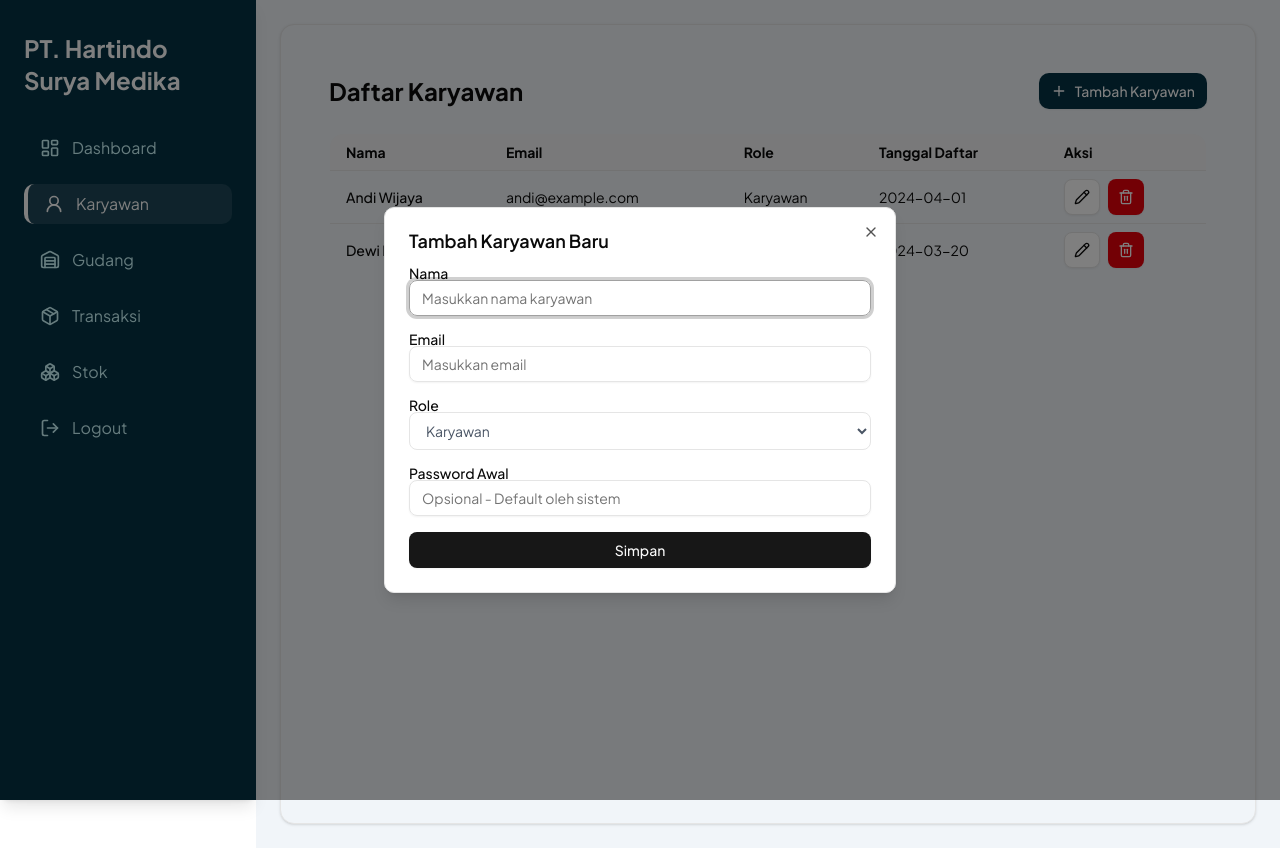
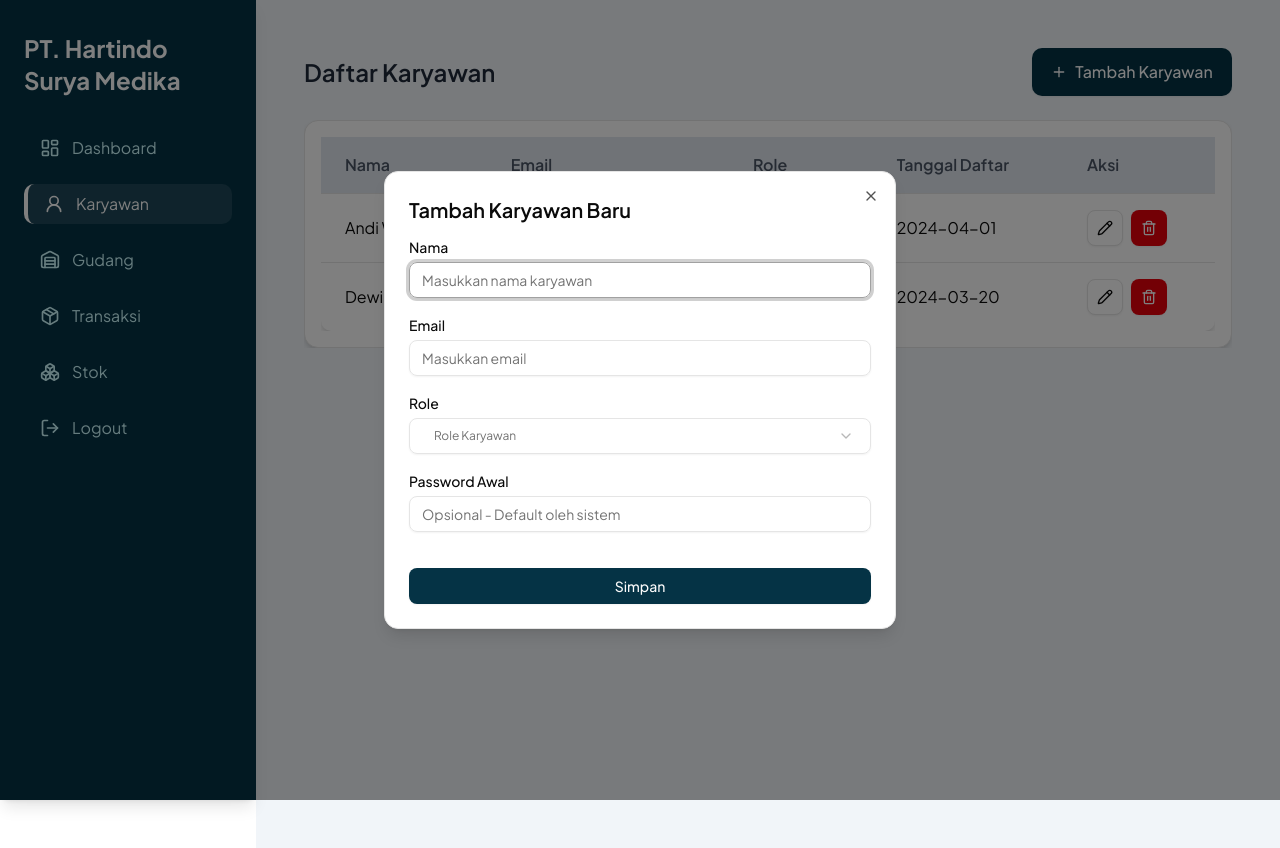
Before and after one commit to novalnabihan/SCM-SuryaMedika, a Next.js app: page /karyawan in a window 1280 px wide. Both pictures are taken after a click on the button "Tambah Karyawan". Built offline with nearby package versions, Linux system fonts and the light colour scheme.

Commit message:
style: fix UI Karyawan page

```diff
--- /dev/null
+++ b/app/components/ui/select.jsx
@@ -0,0 +1,166 @@
+"use client"
+
+import * as React from "react"
+import * as SelectPrimitive from "@radix-ui/react-select"
+import { CheckIcon, ChevronDownIcon, ChevronUpIcon } from "lucide-react"
+
+import { cn } from "@/lib/utils"
+
+function Select({
+  ...props
+}) {
+  return <SelectPrimitive.Root data-slot="select" {...props} />;
+}
+
+function SelectGroup({
+  ...props
+}) {
+  return <SelectPrimitive.Group data-slot="select-group" {...props} />;
+}
+
+function SelectValue({
+  ...props
+}) {
+  return <SelectPrimitive.Value data-slot="select-value" {...props} />;
+}
+
+function SelectTrigger({
+  className,
+  size = "default",
+  children,
+  ...props
+}) {
+  return (
+    <SelectPrimitive.Trigger
+      data-slot="select-trigger"
+      data-size={size}
+      className={cn(
+        "border-input data-[placeholder]:text-muted-foreground [&_svg:not([class*='text-'])]:text-muted-foreground focus-visible:border-ring focus-visible:ring-ring/50 aria-invalid:ring-destructive/20 dark:aria-invalid:ring-destructive/40 aria-invalid:border-destructive dark:bg-input/30 dark:hover:bg-input/50 flex w-fit items-center justify-between gap-2 rounded-md border bg-transparent px-3 py-2 text-sm whitespace-nowrap shadow-xs transition-[color,box-shadow] outline-none focus-visible:ring-[3px] disabled:cursor-not-allowed disabled:opacity-50 data-[size=default]:h-9 data-[size=sm]:h-8 *:data-[slot=select-value]:line-clamp-1 *:data-[slot=select-value]:flex *:data-[slot=select-value]:items-center *:data-[slot=select-value]:gap-2 [&_svg]:pointer-events-none [&_svg]:shrink-0 [&_svg:not([class*='size-'])]:size-4",
+        className
+      )}
+      {...props}>
+      {children}
+      <SelectPrimitive.Icon asChild>
+        <ChevronDownIcon className="size-4 opacity-50" />
+      </SelectPrimitive.Icon>
+    </SelectPrimitive.Trigger>
+  );
+}
+
+function SelectContent({
+  className,
+  children,
+  position = "popper",
+  ...props
+}) {
+  return (
+    <SelectPrimitive.Portal>
+      <SelectPrimitive.Content
+        data-slot="select-content"
+        className={cn(
+          "bg-popover text-popover-foreground data-[state=open]:animate-in data-[state=closed]:animate-out data-[state=closed]:fade-out-0 data-[state=open]:fade-in-0 data-[state=closed]:zoom-out-95 data-[state=open]:zoom-in-95 data-[side=bottom]:slide-in-from-top-2 data-[side=left]:slide-in-from-right-2 data-[side=right]:slide-in-from-left-2 data-[side=top]:slide-in-from-bottom-2 relative z-50 max-h-(--radix-select-content-available-height) min-w-[8rem] origin-(--radix-select-content-transform-origin) overflow-x-hidden overflow-y-auto rounded-md border shadow-md",
+          position === "popper" &&
+            "data-[side=bottom]:translate-y-1 data-[side=left]:-translate-x-1 data-[side=right]:translate-x-1 data-[side=top]:-translate-y-1",
+          className
+        )}
+        position={position}
+        {...props}>
+        <SelectScrollUpButton />
+        <SelectPrimitive.Viewport
+          className={cn("p-1", position === "popper" &&
+            "h-[var(--radix-select-trigger-height)] w-full min-w-[var(--radix-select-trigger-width)] scroll-my-1")}>
+          {children}
+        </SelectPrimitive.Viewport>
+        <SelectScrollDownButton />
+      </SelectPrimitive.Content>
+    </SelectPrimitive.Portal>
+  );
+}
+
+function SelectLabel({
+  className,
+  ...props
+}) {
+  return (
+    <SelectPrimitive.Label
+      data-slot="select-label"
+      className={cn("text-muted-foreground px-2 py-1.5 text-xs", className)}
+      {...props} />
+  );
+}
+
+function SelectItem({
+  className,
+  children,
+  ...props
+}) {
+  return (
+    <SelectPrimitive.Item
+      data-slot="select-item"
+      className={cn(
+        "focus:bg-accent focus:text-accent-foreground [&_svg:not([class*='text-'])]:text-muted-foreground relative flex w-full cursor-default items-center gap-2 rounded-sm py-1.5 pr-8 pl-2 text-sm outline-hidden select-none data-[disabled]:pointer-events-none data-[disabled]:opacity-50 [&_svg]:pointer-events-none [&_svg]:shrink-0 [&_svg:not([class*='size-'])]:size-4 *:[span]:last:flex *:[span]:last:items-center *:[span]:last:gap-2",
+        className
+      )}
+      {...props}>
+      <span className="absolute right-2 flex size-3.5 items-center justify-center">
+        <SelectPrimitive.ItemIndicator>
+          <CheckIcon className="size-4" />
+        </SelectPrimitive.ItemIndicator>
+      </span>
+      <SelectPrimitive.ItemText>{children}</SelectPrimitive.ItemText>
+    </SelectPrimitive.Item>
+  );
+}
+
+function SelectSeparator({
+  className,
+  ...props
+}) {
+  return (
+    <SelectPrimitive.Separator
+      data-slot="select-separator"
+      className={cn("bg-border pointer-events-none -mx-1 my-1 h-px", className)}
+      {...props} />
+  );
+}
+
+function SelectScrollUpButton({
+  className,
+  ...props
+}) {
+  return (
+    <SelectPrimitive.ScrollUpButton
+      data-slot="select-scroll-up-button"
+      className={cn("flex cursor-default items-center justify-center py-1", className)}
+      {...props}>
+      <ChevronUpIcon className="size-4" />
+    </SelectPrimitive.ScrollUpButton>
+  );
+}
+
+function SelectScrollDownButton({
+  className,
+  ...props
+}) {
+  return (
+    <SelectPrimitive.ScrollDownButton
+      data-slot="select-scroll-down-button"
+      className={cn("flex cursor-default items-center justify-center py-1", className)}
+      {...props}>
+      <ChevronDownIcon className="size-4" />
+    </SelectPrimitive.ScrollDownButton>
+  );
+}
+
+export {
+  Select,
+  SelectContent,
+  SelectGroup,
+  SelectItem,
+  SelectLabel,
+  SelectScrollDownButton,
+  SelectScrollUpButton,
+  SelectSeparator,
+  SelectTrigger,
+  SelectValue,
+}
--- a/app/karyawan/page.js
+++ b/app/karyawan/page.js
@@ -1,4 +1,4 @@
-'use client'
+"use client";
 
 import { useState } from "react";
 import {
@@ -8,11 +8,28 @@
   DialogHeader,
   DialogTitle,
 } from "@/app/components/ui/dialog";
-import { Card } from "@/app/components/ui/card";
 import { Input } from "@/app/components/ui/input";
 import { Label } from "@/app/components/ui/label";
 import { Button } from "@/app/components/ui/button";
+import { Card } from "@/app/components/ui/card";
+import { ScrollArea } from "@/app/components/ui/scroll-area";
 import { Pencil, Trash2, Plus } from "lucide-react";
+import {
+  Select,
+  SelectTrigger,
+  SelectContent,
+  SelectItem,
+  SelectLabel,
+} from "@/app/components/ui/select"; // Pastikan import benar
+import {
+  Table,
+  TableBody,
+  TableCell,
+  TableHead,
+  TableHeader,
+  TableRow,
+} from "@/app/components/ui/table";
+import { SelectGroup } from "@radix-ui/react-select";
 
 export default function KaryawanPage() {
   const [openDialog, setOpenDialog] = useState(false);
@@ -35,89 +52,142 @@
   ];
 
   return (
-  <Card className="p-6 bg-slate-100 min-h-screen">
-    <div className="p-6">
+    <div className="p-6 bg-slate-100 min-h-screen">
+      {/* Header */}
       <div className="flex justify-between items-center mb-6">
-        <h1 className="text-2xl font-bold">Daftar Karyawan</h1>
+        <h1 className="text-2xl font-semibold text-gray-800">
+          Daftar Karyawan
+        </h1>
         <Dialog open={openDialog} onOpenChange={setOpenDialog}>
           <DialogTrigger asChild>
-            <Button className="flex items-center gap-2 bg-cyan-950 hover:bg-cyan-900 text-white px-6 py-3 rounded-lg">
-              <Plus className="w-4 h-4" />
+            <Button className="flex items-center gap-2 bg-cyan-950 hover:bg-cyan-900 text-white px-5 py-6 rounded-lg min-w-[200px] text-base">
+              <Plus className="w-5 h-5" />
               Tambah Karyawan
             </Button>
           </DialogTrigger>
-          <DialogContent className="max-w-md">
+          <DialogContent className="max-w-4xl p-6 bg-white rounded-xl shadow-lg">
             <DialogHeader>
-              <DialogTitle>Tambah Karyawan Baru</DialogTitle>
+              <DialogTitle className="text-xl font-semibold">
+                Tambah Karyawan Baru
+              </DialogTitle>
             </DialogHeader>
-            <div className="space-y-4">
+            <div className="space-y-5">
+              {/* Nama */}
               <div>
                 <Label htmlFor="nama">Nama</Label>
-                <Input id="nama" placeholder="Masukkan nama karyawan" />
+                <Input
+                  id="nama"
+                  placeholder="Masukkan nama karyawan"
+                  className="mt-2"
+                />
               </div>
+              {/* Email */}
               <div>
                 <Label htmlFor="email">Email</Label>
-                <Input id="email" type="email" placeholder="Masukkan email" />
+                <Input
+                  id="email"
+                  type="email"
+                  placeholder="Masukkan email"
+                  className="mt-2"
+                />
               </div>
+              {/* Role */}
               <div>
                 <Label htmlFor="role">Role</Label>
-                <select
-                  id="role"
-                  className="w-full border rounded-md px-3 py-2 text-sm text-gray-600"
-                >
-                  <option value="karyawan">Karyawan</option>
-                  <option value="manager">Manager</option>
-                </select>
+                <Select>
+                  <SelectTrigger className="w-full py-3 px-4 text-base text-gray-600 border rounded-md mt-2">
+                    <SelectGroup>
+                      <SelectLabel>Role Karyawan</SelectLabel>
+                    </SelectGroup>
+                  </SelectTrigger>
+                  <SelectContent>
+                    <SelectItem value="karyawan">Karyawan</SelectItem>
+                    <SelectItem value="manager">Manager</SelectItem>
+                  </SelectContent>
+                </Select>
               </div>
+              {/* Password */}
               <div>
                 <Label htmlFor="password">Password Awal</Label>
                 <Input
                   id="password"
                   type="password"
                   placeholder="Opsional - Default oleh sistem"
+                  className="mt-2"
                 />
               </div>
-              <Button className="w-full">Simpan</Button>
+              {/* Button */}
+              <Button className="w-full bg-cyan-950 hover:bg-cyan-900 mt-4">
+                Simpan
+              </Button>
             </div>
           </DialogContent>
         </Dialog>
       </div>
 
+      {/* Table */}
       <div className="overflow-x-auto">
-        <table className="min-w-full border rounded-xl overflow-hidden">
-          <thead className="bg-gray-100 text-left text-sm">
-            <tr>
-              <th className="px-4 py-2">Nama</th>
-              <th className="px-4 py-2">Email</th>
-              <th className="px-4 py-2">Role</th>
-              <th className="px-4 py-2">Tanggal Daftar</th>
-              <th className="px-4 py-2">Aksi</th>
-            </tr>
-          </thead>
-          <tbody>
+        <Card className="p-4 shadow-md rounded-xl">
+          <ScrollArea>
+            <Table className="min-w-full bg-white  rounded-lg shadow-md">
+              <TableHeader>
+                <TableRow className="bg-slate-200">
+                  <TableHead className="px-6 py-4 text-base font-semibold text-gray-600">
+                    Nama
+                  </TableHead>
+                  <TableHead className="px-6 py-4 text-base font-semibold text-gray-600">
+                    Email
+                  </TableHead>
+                  <TableHead className="px-6 py-4 text-base font-semibold text-gray-600">
+                    Role
+                  </TableHead>
+                  <TableHead className="px-6 py-4 text-base font-semibold text-gray-600">
+                    Tanggal Daftar
+                  </TableHead>
+                  <TableHead className="px-6 py-4 text-base font-semibold text-gray-600">
+                    Aksi
+                  </TableHead>
+                </TableRow>
+              </TableHeader>
+              <TableBody>
                 {dummyKaryawan.map((karyawan) => (
-              <tr
+                  <TableRow
                     key={karyawan.id}
-                className="border-t hover:bg-gray-50 text-sm"
+                    className="hover:bg-gray-50 text-base"
                   >
-                <td className="px-4 py-2 font-medium">{karyawan.nama}</td>
-                <td className="px-4 py-2">{karyawan.email}</td>
-                <td className="px-4 py-2 capitalize">{karyawan.role}</td>
-                <td className="px-4 py-2">{karyawan.tanggal}</td>
-                <td className="px-4 py-2 flex gap-2">
-                  <Button variant="outline" size="icon">
+                    <TableCell className="px-6 py-4">{karyawan.nama}</TableCell>
+                    <TableCell className="px-6 py-4">
+                      {karyawan.email}
+                    </TableCell>
+                    <TableCell className="px-6 py-4 capitalize">
+                      {karyawan.role}
+                    </TableCell>
+                    <TableCell className="px-6 py-4">
+                      {karyawan.tanggal}
+                    </TableCell>
+                    <TableCell className="px-6 py-4 flex gap-2">
+                      <Button
+                        variant="outline"
+                        size="icon"
+                        className="hover:text-blue-600"
+                      >
                         <Pencil className="w-4 h-4" />
                       </Button>
-                  <Button variant="destructive" size="icon">
+                      <Button
+                        variant="destructive"
+                        size="icon"
+                        className="hover:text-red-600"
+                      >
                         <Trash2 className="w-4 h-4" />
                       </Button>
-                </td>
-              </tr>
+                    </TableCell>
+                  </TableRow>
                 ))}
-          </tbody>
-        </table>
+              </TableBody>
+            </Table>
+          </ScrollArea>
+        </Card>
       </div>
     </div>
-  </Card>
   );
 }
```
Lines whose indentation alone changed are shown as unchanged.
